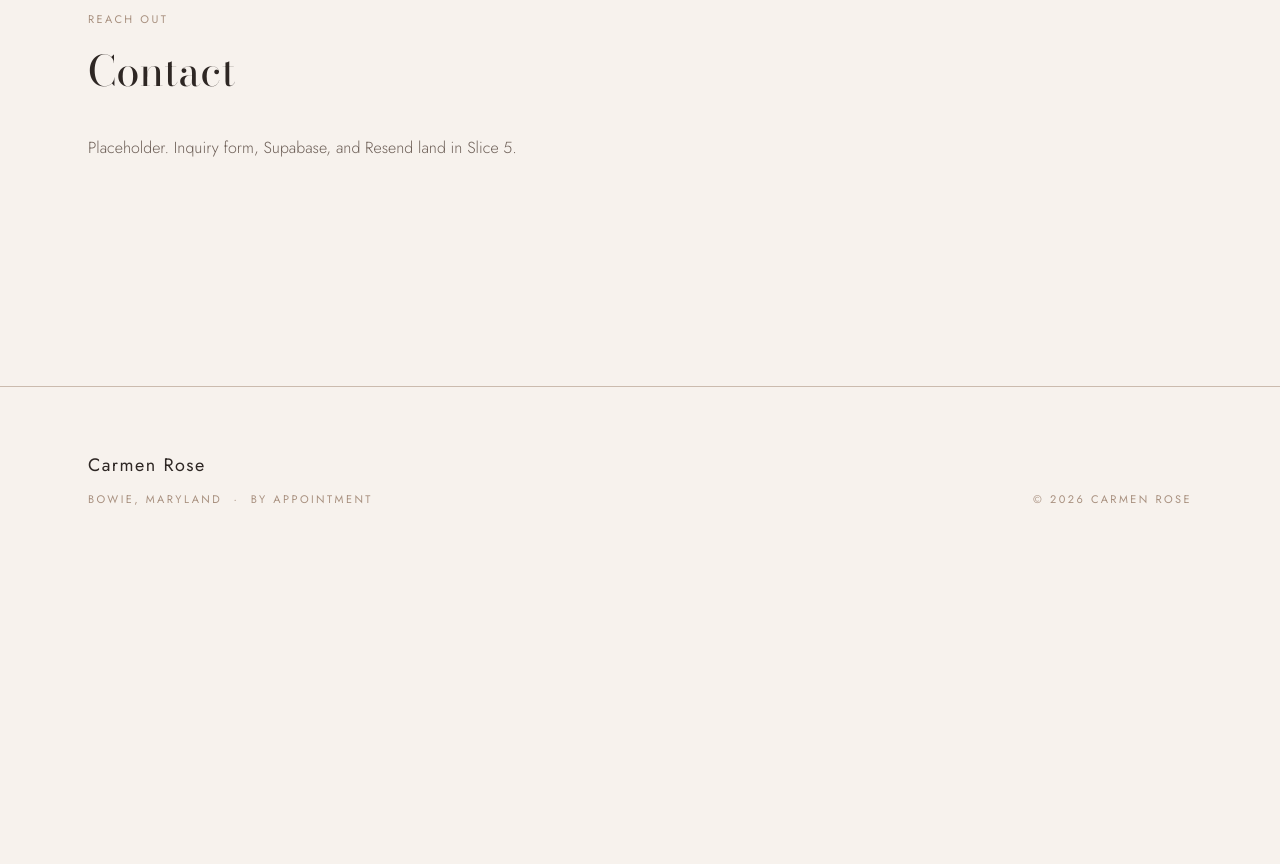
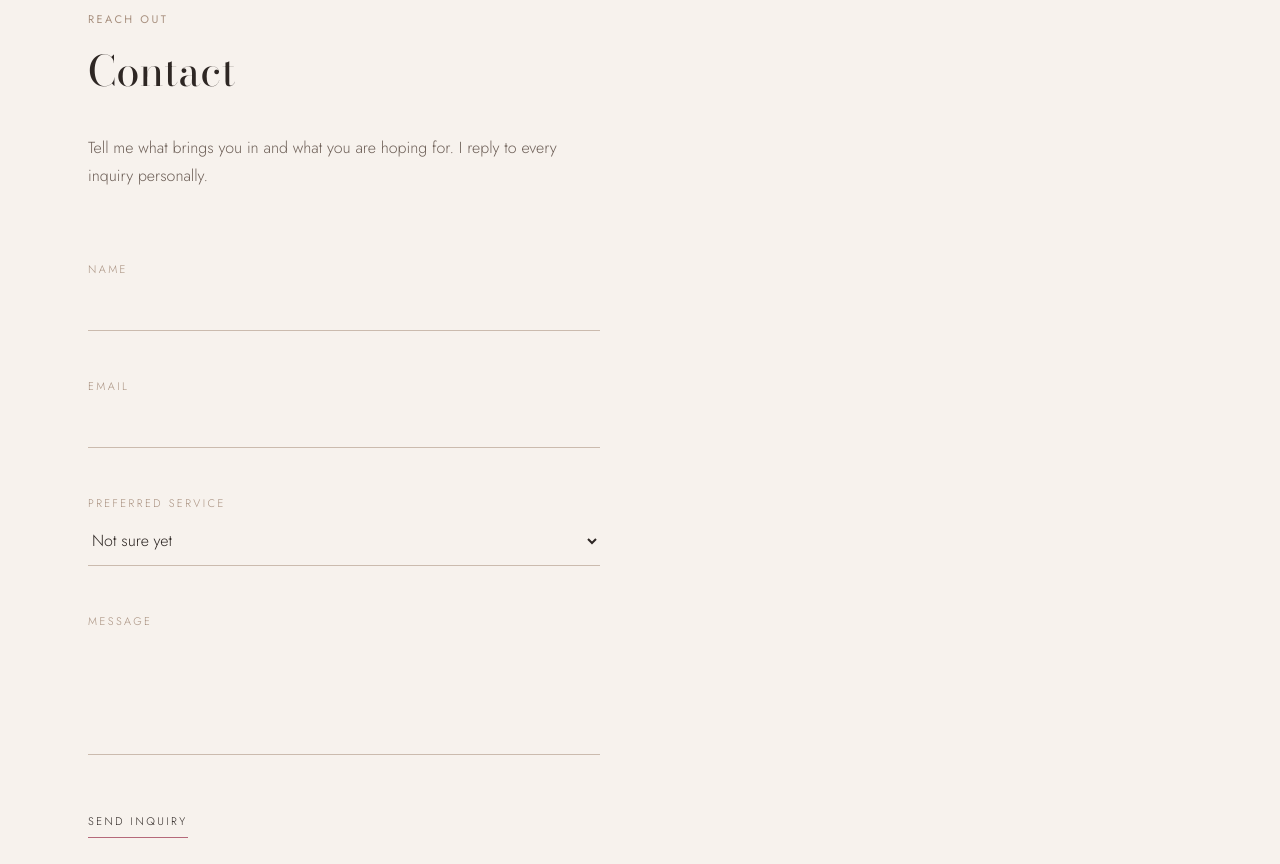
Before and after one commit to gracebotly/carmengem, a Next.js app: page / in a window 1280 px wide. Shown: the part 4420-5284 px from the top of the page. Before the commit the page ends 4992 px from the top, so only its background shows below. Built offline with nearby package versions, Linux system fonts and the light colour scheme.

Commit message:
Add contact inquiry workflow

```diff
--- /dev/null
+++ b/app/api/contact/route.ts
@@ -0,0 +1,72 @@
+import { Resend } from "resend";
+import { getServiceClient } from "@/lib/supabase";
+
+export const runtime = "nodejs";
+
+const EMAIL_RE = /^[^\s@]+@[^\s@]+\.[^\s@]+$/;
+
+export async function POST(request: Request) {
+  let body: Record<string, unknown>;
+
+  try {
+    body = await request.json();
+  } catch {
+    return Response.json({ error: "Invalid request." }, { status: 400 });
+  }
+
+  if (typeof body.company === "string" && body.company.length > 0) {
+    return Response.json({ ok: true });
+  }
+
+  const name = typeof body.name === "string" ? body.name.trim() : "";
+  const email = typeof body.email === "string" ? body.email.trim() : "";
+  const message = typeof body.message === "string" ? body.message.trim() : "";
+  const service = typeof body.service === "string" ? body.service.trim() : "";
+
+  const errors: Record<string, string> = {};
+  if (name.length < 2) errors.name = "Enter your name.";
+  if (!EMAIL_RE.test(email)) errors.email = "Enter a valid email address.";
+  if (message.length < 10) errors.message = "Tell me a little more.";
+  if (name.length > 100 || email.length > 200 || message.length > 4000) {
+    errors.message = "That message is too long.";
+  }
+
+  if (Object.keys(errors).length > 0) {
+    return Response.json({ errors }, { status: 400 });
+  }
+
+  try {
+    const supabase = getServiceClient();
+    const { error } = await supabase
+      .from("inquiries")
+      .insert({ name, email, message, service: service || null });
+
+    if (error) throw error;
+  } catch {
+    return Response.json(
+      { error: "Could not save your inquiry. Try again." },
+      { status: 500 }
+    );
+  }
+
+  try {
+    const resend = new Resend(process.env.RESEND_API_KEY);
+    await resend.emails.send({
+      from: "Carmen Rose <onboarding@resend.dev>",
+      to: process.env.OWNER_EMAIL ?? "",
+      replyTo: email,
+      subject: `New inquiry from ${name}`,
+      text: [
+        `Name: ${name}`,
+        `Email: ${email}`,
+        `Service: ${service || "Not specified"}`,
+        "",
+        message,
+      ].join("\n"),
+    });
+  } catch {
+    // Inquiry is already stored. Do not fail the request on email error.
+  }
+
+  return Response.json({ ok: true });
+}
--- a/app/page.tsx
+++ b/app/page.tsx
@@ -1,6 +1,7 @@
 import Section from "@/components/Section";
 import PortfolioGrid from "@/components/PortfolioGrid";
 import InvestmentList from "@/components/InvestmentList";
+import ContactForm from "@/components/ContactForm";
 
 export default function Home() {
   return (
@@ -47,7 +48,11 @@ export default function Home() {
       </Section>
 
       <Section id="contact" eyebrow="Reach out" title="Contact">
-        <p>Placeholder. Inquiry form, Supabase, and Resend land in Slice 5.</p>
+        <p className="max-w-lg">
+          Tell me what brings you in and what you are hoping for. I reply to
+          every inquiry personally.
+        </p>
+        <ContactForm />
       </Section>
     </main>
   );
--- /dev/null
+++ b/components/ContactForm.tsx
@@ -0,0 +1,130 @@
+"use client";
+
+import { useState } from "react";
+import { SERVICES } from "@/lib/services";
+
+type Status = "idle" | "submitting" | "success" | "error";
+
+const FIELD =
+  "w-full border-b border-line bg-transparent py-3 text-base font-light text-ink outline-none transition-colors placeholder:text-sand focus:border-rose";
+
+export default function ContactForm() {
+  const [status, setStatus] = useState<Status>("idle");
+  const [errors, setErrors] = useState<Record<string, string>>({});
+  const [message, setMessage] = useState("");
+
+  async function handleSubmit(event: React.FormEvent<HTMLFormElement>) {
+    event.preventDefault();
+    const form = event.currentTarget;
+    setStatus("submitting");
+    setErrors({});
+    setMessage("");
+
+    const data = Object.fromEntries(new FormData(form));
+
+    try {
+      const response = await fetch("/api/contact", {
+        method: "POST",
+        headers: { "Content-Type": "application/json" },
+        body: JSON.stringify(data),
+      });
+      const result = await response.json();
+
+      if (!response.ok) {
+        setErrors(result.errors ?? {});
+        setMessage(result.error ?? "");
+        setStatus("error");
+        return;
+      }
+
+      setStatus("success");
+      form.reset();
+    } catch {
+      setMessage("Something went wrong. Try again.");
+      setStatus("error");
+    }
+  }
+
+  if (status === "success") {
+    return (
+      <p className="mt-16 max-w-lg text-base font-light leading-[1.75] text-stone">
+        Thank you. Your inquiry is in, and Carmen will reply within two business
+        days.
+      </p>
+    );
+  }
+
+  return (
+    <form onSubmit={handleSubmit} className="mt-16 max-w-lg" noValidate>
+      <input
+        type="text"
+        name="company"
+        tabIndex={-1}
+        autoComplete="off"
+        aria-hidden="true"
+        className="pointer-events-none absolute h-0 w-0 opacity-0"
+      />
+
+      <div className="flex flex-col gap-10">
+        <div>
+          <label htmlFor="name" className="eyebrow text-sand">
+            Name
+          </label>
+          <input id="name" name="name" type="text" className={FIELD} />
+          {errors.name && (
+            <p className="mt-2 text-sm text-rose">{errors.name}</p>
+          )}
+        </div>
+
+        <div>
+          <label htmlFor="email" className="eyebrow text-sand">
+            Email
+          </label>
+          <input id="email" name="email" type="email" className={FIELD} />
+          {errors.email && (
+            <p className="mt-2 text-sm text-rose">{errors.email}</p>
+          )}
+        </div>
+
+        <div>
+          <label htmlFor="service" className="eyebrow text-sand">
+            Preferred service
+          </label>
+          <select id="service" name="service" defaultValue="" className={FIELD}>
+            <option value="">Not sure yet</option>
+            {SERVICES.map((service) => (
+              <option key={service.id} value={service.name}>
+                {service.name}
+              </option>
+            ))}
+          </select>
+        </div>
+
+        <div>
+          <label htmlFor="message" className="eyebrow text-sand">
+            Message
+          </label>
+          <textarea
+            id="message"
+            name="message"
+            rows={4}
+            className={`${FIELD} resize-none`}
+          />
+          {errors.message && (
+            <p className="mt-2 text-sm text-rose">{errors.message}</p>
+          )}
+        </div>
+      </div>
+
+      {message && <p className="mt-8 text-sm text-rose">{message}</p>}
+
+      <button
+        type="submit"
+        disabled={status === "submitting"}
+        className="eyebrow mt-12 border-b border-rose pb-1.5 text-ink transition-colors hover:text-rose disabled:opacity-50"
+      >
+        {status === "submitting" ? "Sending" : "Send inquiry"}
+      </button>
+    </form>
+  );
+}
--- /dev/null
+++ b/lib/supabase.ts
@@ -0,0 +1,14 @@
+import { createClient } from "@supabase/supabase-js";
+
+export function getServiceClient() {
+  const url = process.env.NEXT_PUBLIC_SUPABASE_URL;
+  const key = process.env.SUPABASE_SERVICE_ROLE_KEY;
+
+  if (!url || !key) {
+    throw new Error("Missing Supabase environment variables");
+  }
+
+  return createClient(url, key, {
+    auth: { persistSession: false, autoRefreshToken: false },
+  });
+}
--- a/package.json
+++ b/package.json
@@ -9,11 +9,13 @@
     "lint": "eslint"
   },
   "dependencies": {
+    "@supabase/supabase-js": "^2.58.0",
     "framer-motion": "^12.23.12",
     "lucide-react": "^0.544.0",
     "next": "16.3.1",
     "react": "19.2.8",
-    "react-dom": "19.2.8"
+    "react-dom": "19.2.8",
+    "resend": "^6.1.2"
   },
   "devDependencies": {
     "@tailwindcss/postcss": "^4",
```
Also changed, not shown: 1 other file (tests, documents, lock files or other folders).
